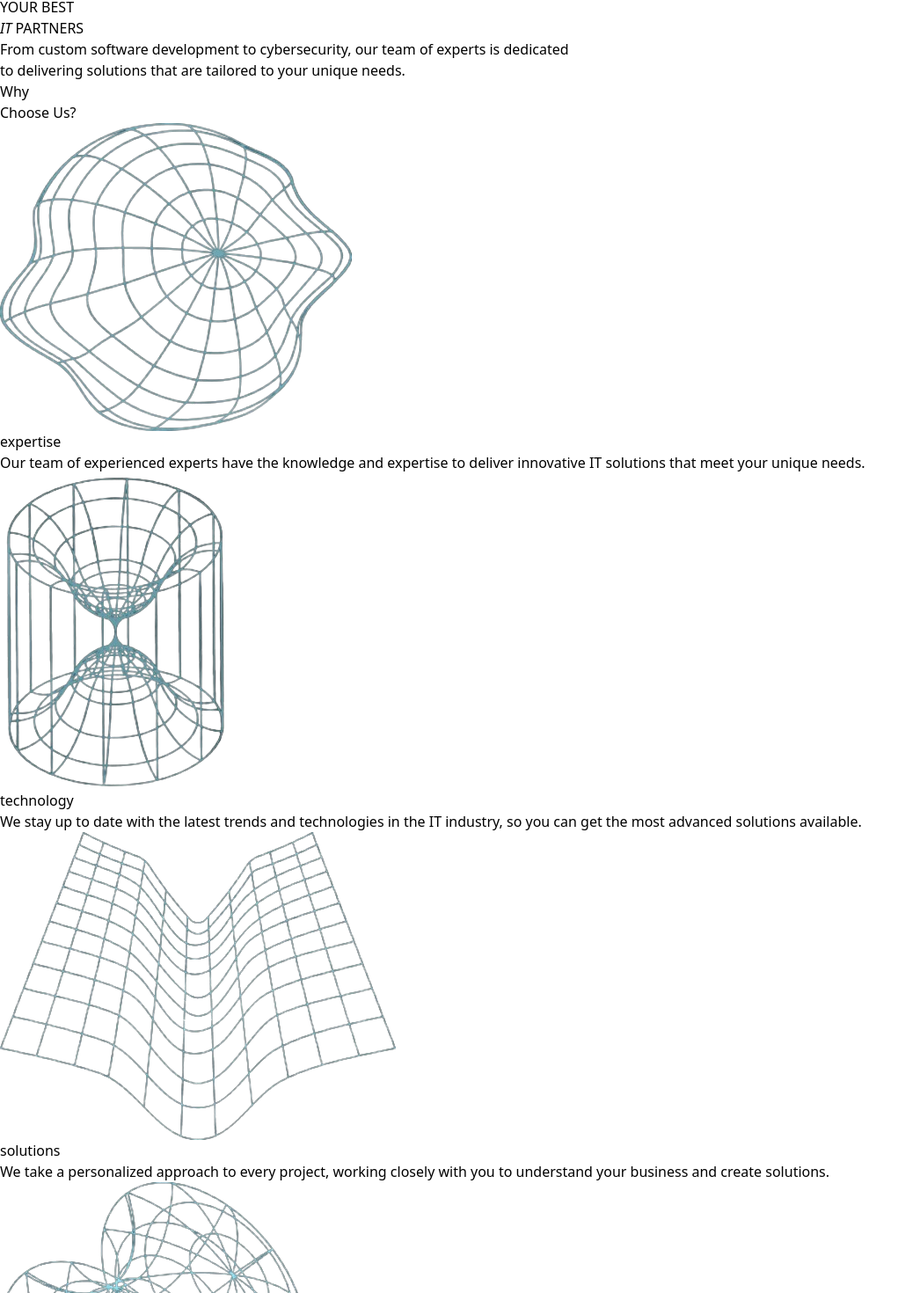
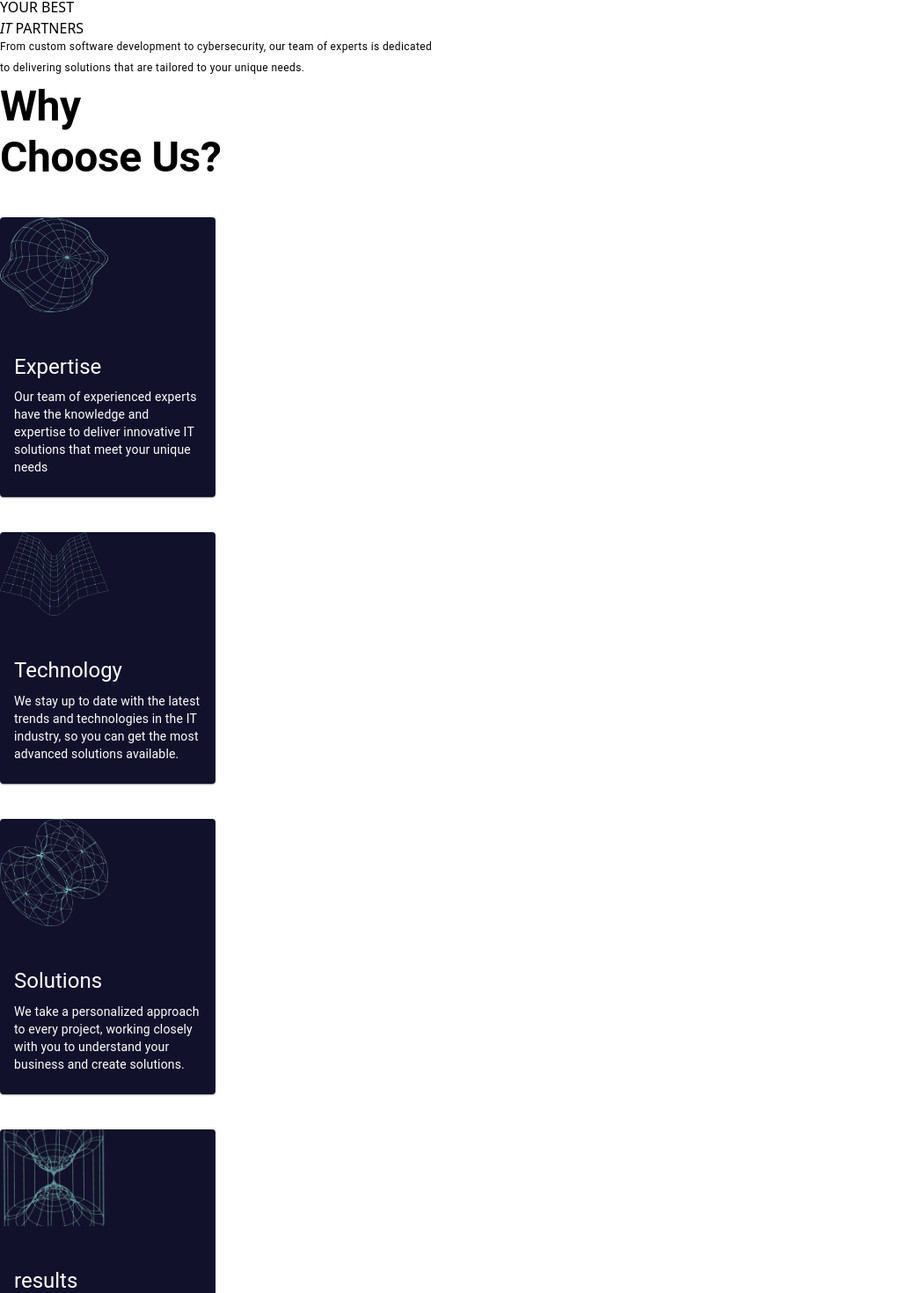
Before and after one commit to ibilawalkhan/Company_site, a React (Vite) app: page / in a window 1280 px wide. Shown: the part 556-2026 px from the top of the page at 88% size, without its empty margins (0-1046 px from the left). Built offline with nearby package versions, Linux system fonts and the light colour scheme.

Commit message:
Fix Card

```diff
--- a/package.json
+++ b/package.json
@@ -10,6 +10,11 @@
     "preview": "vite preview"
   },
   "dependencies": {
+    "@emotion/react": "^11.13.0",
+    "@emotion/styled": "^11.13.0",
+    "@fontsource/roboto": "^5.0.14",
+    "@mui/icons-material": "^5.16.7",
+    "@mui/material": "^5.16.7",
     "react": "^18.3.1",
     "react-dom": "^18.3.1",
     "react-router-dom": "^6.26.1"
--- a/src/pages/Home.jsx
+++ b/src/pages/Home.jsx
@@ -1,7 +1,11 @@
 import React from 'react'
+import Card from '@mui/material/Card';
+import CardContent from '@mui/material/CardContent';
+import CardMedia from '@mui/material/CardMedia';
+import Typography from '@mui/material/Typography';
+import theme from '../theme'
 import {
-  Container,
-  Card
+  Container
 } from '../components/index'
 import {
   first,
@@ -23,34 +27,112 @@ function Home() {
             PARTNERS
           </div>
           <div className='flex flex-col items-center ml-4 mt-6 text-sm/[12px] sm:text-xs'>
-            <p>From custom software development to cybersecurity, our team of experts is dedicated</p>
-            <p>to delivering solutions that are tailored to your unique needs.</p>
+            <Typography variant="caption" display="block" gutterBottom>
+              From custom software development to cybersecurity, our team of experts is dedicated
+            </Typography>
+            <Typography variant="caption" display="block" gutterBottom>
+              to delivering solutions that are tailored to your unique needs.
+            </Typography>
           </div>
         </div>
+
         <div className='min-h-screen mt-20'>
-          <h1 className='text-2xl sm:text-6xl font-bold flex justify-center sm:justify-start'>Why<br />Choose Us?</h1>
+          <div>
+            <Typography
+              variant="h2"
+              gutterBottom
+              sx={{
+                fontWeight: 'bold',
+                display: 'flex',
+                justifyContent: 'center',
+                fontSize: '2rem',
+                [theme.breakpoints.up('sm')]: {
+                  fontSize: '3rem',
+                  justifyContent: 'flex-start',
+                },
+              }}
+            >
+              Why<br />Choose Us?
+            </Typography>
+          </div>
+
           <div className='flex flex-col justify-center items-center sm:flex-row sm:justify-between'>
-            <Card
-              image={first}
-              title="expertise"
-              description='Our team of experienced experts have the knowledge and expertise to deliver innovative IT solutions that meet your unique needs.'
-            />
+            <Card sx={{ maxWidth: 245, backgroundColor: '#11112B', color: 'white', marginTop: '40px' }}>
+              <CardMedia
+                component="img"
+                alt="green iguana"
+                image={first}
+                sx={{ width: '50%', objectFit: 'cover' }}
+              />
+              <CardContent sx={{ marginTop: '30px' }}>
+                <Typography gutterBottom variant="h5" component="div">
+                  Expertise
+                </Typography>
+                <Typography variant="body2">
+                  Our team of experienced experts have the knowledge and expertise to
+                  deliver innovative IT solutions that meet your unique needs
+                </Typography>
+              </CardContent>
+            </Card>
 
-            <Card
-              image={second}
-              title="technology"
-              description='We stay up to date with the latest trends and technologies in the IT industry, so you can get the most advanced solutions available.'
-            />
-            <Card
-              image={third}
-              title="solutions"
-              description='We take a personalized approach to every project, working closely with you to understand your business and create solutions.'
-            />
-            <Card
-              image={fourth}
-              title="results"
-              description="Our track record speaks for itself – we've helped businesses of all sizes and industries achieve their goals with our IT solutions."
-            />
+            <Card sx={{ maxWidth: 245, backgroundColor: '#11112B', color: 'white', marginTop: '40px' }}>
+              <CardMedia
+                component="img"
+                alt="green iguana"
+                height="140"
+                image={third}
+                sx={{ width: '50%', objectFit: 'cover' }}
+              />
+              <CardContent sx={{ marginTop: '30px' }}>
+                <Typography gutterBottom variant="h5" component="div">
+                  Technology
+                </Typography>
+                <Typography variant="body2">
+                  We stay up to date with the latest trends and technologies in the IT industry,
+                  so you can get the most advanced solutions available.
+                </Typography>
+              </CardContent>
+            </Card>
+
+            <Card sx={{ maxWidth: 245, backgroundColor: '#11112B', color: 'white', marginTop: '40px' }}>
+              <CardMedia
+                component="img"
+                alt="green iguana"
+                height="140"
+                image={fourth}
+                sx={{ width: '50%', objectFit: 'cover' }}
+              />
+              <CardContent sx={{ marginTop: '30px' }}>
+                <Typography gutterBottom variant="h5" component="div">
+                  Solutions
+                </Typography>
+                <Typography variant="body2">
+                  We take a personalized approach to every project, working closely with
+                  you to understand your business and create solutions.
+                </Typography>
+              </CardContent>
+            </Card>
+
+            <Card sx={{ maxWidth: 245, backgroundColor: '#11112B', color: 'white', marginTop: '40px' }}>
+              <CardMedia
+                component="img"
+                alt="green iguana"
+                height="140"
+                image={second}
+                sx={{ width: '50%', aspectRatio: '10/9', objectFit: 'cover' }}
+              />
+              <CardContent sx={{ marginTop: '30px' }}>
+                <Typography gutterBottom variant="h5" component="div">
+                  results
+                </Typography>
+                <Typography variant="body2">
+                  Our track record speaks for itself – we've helped businesses of all sizes
+                  and industries achieve their goals with our IT solutions.
+                </Typography>
+              </CardContent>
+            </Card>
+
+
           </div>
         </div>
         <div></div>
--- /dev/null
+++ b/src/theme.js
@@ -0,0 +1,20 @@
+import { createTheme } from '@mui/material/styles';
+
+const theme = createTheme({
+    palette: {
+        primary: {
+            main: '#11112B',
+        },
+    },
+    breakpoints: {
+        values: {
+            xs: 0,
+            sm: 600,
+            md: 900,
+            lg: 1200,
+            xl: 1536,
+        },
+    },
+});
+
+export default theme
```
Also changed, not shown: 1 other file (tests, documents, lock files or other folders).
